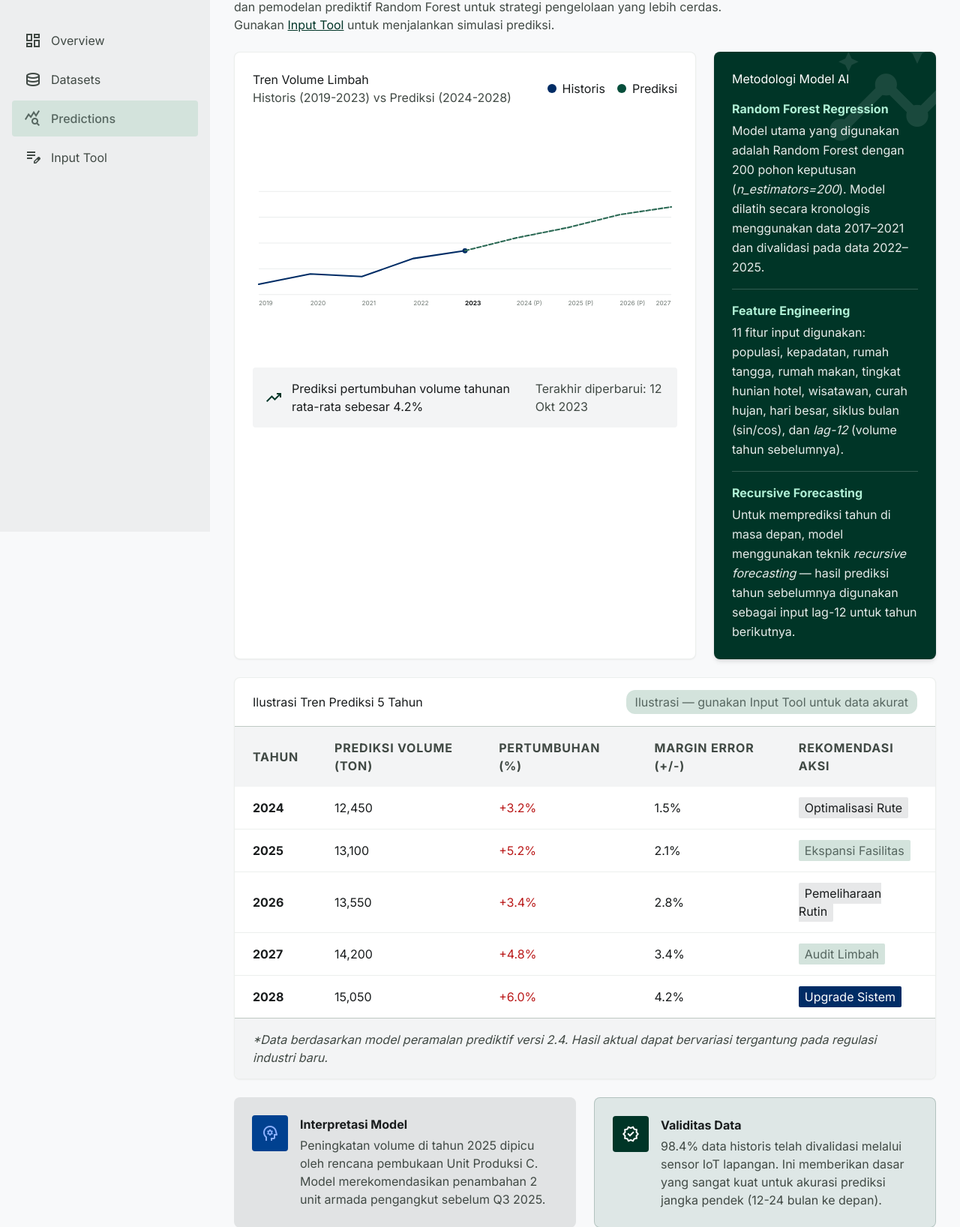
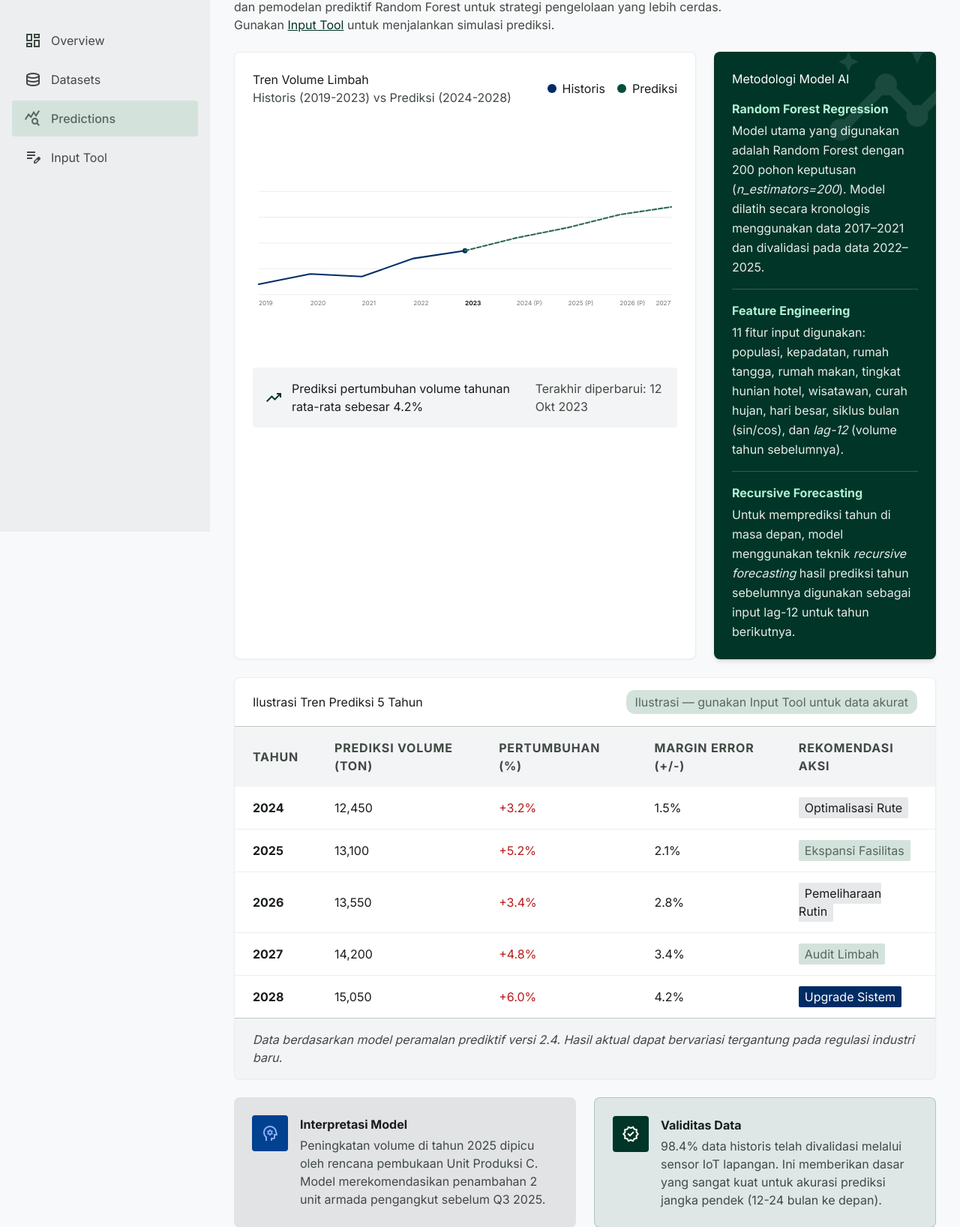
Before and after one commit to mumtazahnur/prediksivolumesampah, a PHP site: page /predictionPage.php in a window 1280 px wide. Shown: the part 91-1727 px from the top of the page at 75% size. Run offline with PHP 8.4, Linux system fonts and the light colour scheme; some libraries are stand-ins or nearby versions.

Commit message:
hapus tanda yang ai banget

```diff
--- a/predictionPage.php
+++ b/predictionPage.php
@@ -234,7 +234,7 @@
             <div class="h-px bg-on-primary opacity-20"></div>
             <div>
                 <h4 class="font-label-md font-bold text-primary-fixed mb-1">Recursive Forecasting</h4>
-                <p class="font-body-md opacity-90 leading-relaxed">Untuk memprediksi tahun di masa depan, model menggunakan teknik <em>recursive forecasting</em> — hasil prediksi tahun sebelumnya digunakan sebagai input lag-12 untuk tahun berikutnya.</p>
+                <p class="font-body-md opacity-90 leading-relaxed">Untuk memprediksi tahun di masa depan, model menggunakan teknik <em>recursive forecasting</em> hasil prediksi tahun sebelumnya digunakan sebagai input lag-12 untuk tahun berikutnya.</p>
             </div>
         </div>
     </div>
@@ -308,7 +308,7 @@
 </table>
 </div>
 <div class="px-6 py-4 bg-surface-container-low border-t border-outline-variant">
-<p class="font-label-sm text-on-surface-variant italic">*Data berdasarkan model peramalan prediktif versi 2.4. Hasil aktual dapat bervariasi tergantung pada regulasi industri baru.</p>
+<p class="font-label-sm text-on-surface-variant italic">Data berdasarkan model peramalan prediktif versi 2.4. Hasil aktual dapat bervariasi tergantung pada regulasi industri baru.</p>
 </div>
 </div>
 <!-- Insight Cards (Bottom Row) -->
```
